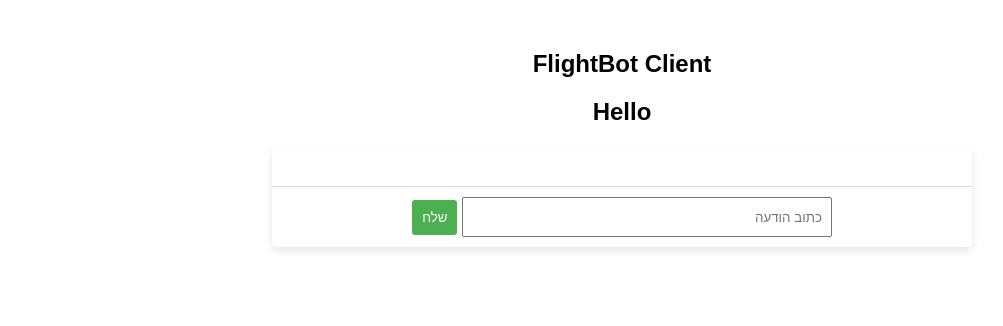
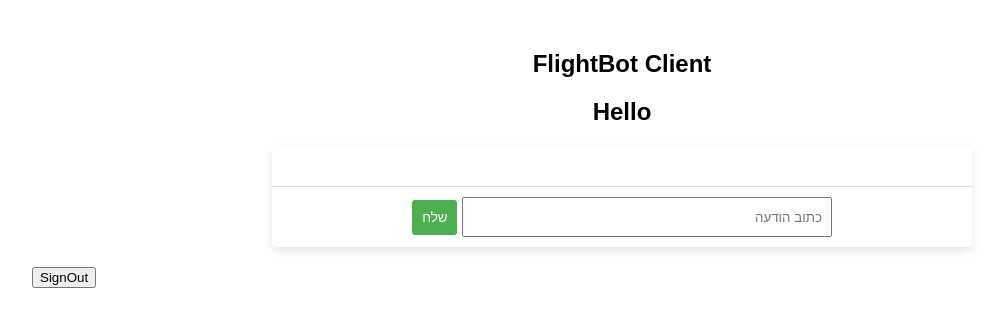
Before and after one commit to EdenDonenfeld/Flight-Bot, a plain HTML site: page Client/src/pages/dashboard.html in a window 1280 px wide. Shown: the whole page, without its empty margins (18-1021 px from the left). Drawn offline with Linux system fonts and the light colour scheme; no server answers.

Commit message:
Added SignOut button to the Dashboard

```diff
--- a/Client/src/pages/dashboard.html
+++ b/Client/src/pages/dashboard.html
@@ -45,6 +45,11 @@
             }
         }, 100)
     </script>
+    <script>
+        const logOutForm = () => {
+            window.signOut();
+        }
+    </script>
 </head>
 
 <body>
@@ -62,6 +67,8 @@
 
     </div>
 
+    <button onclick="logOutForm()">SignOut</button>
+
     <script src="/src/assets/js/dashboard.js"></script>
 </body>
 
```
